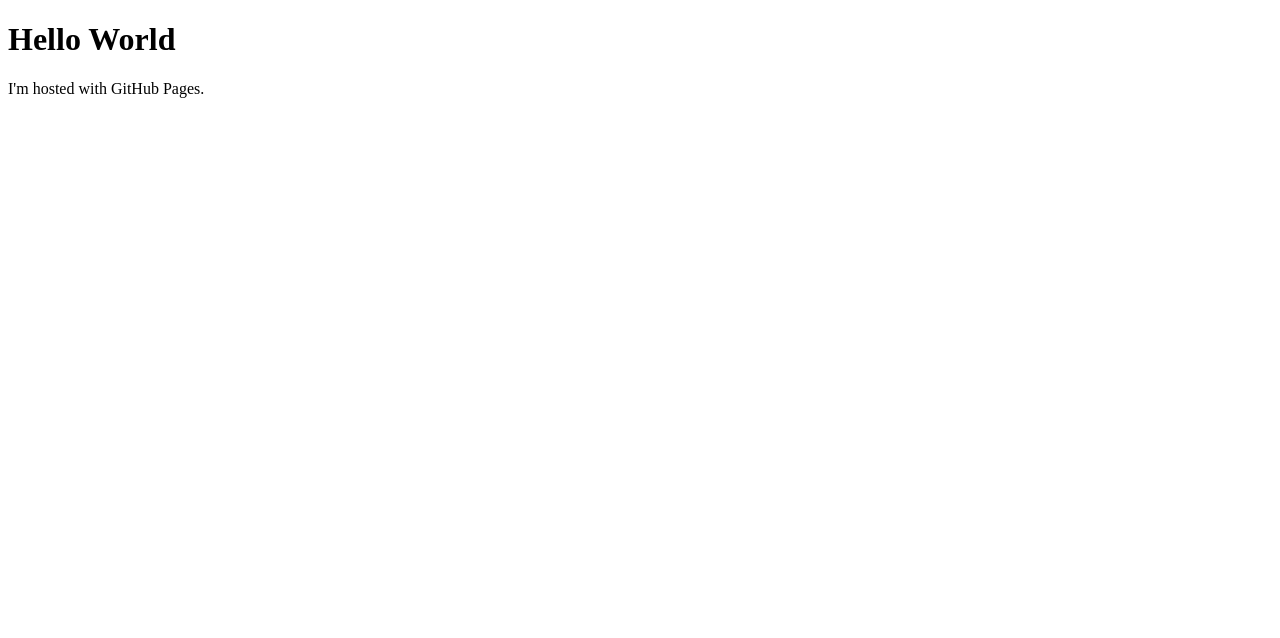
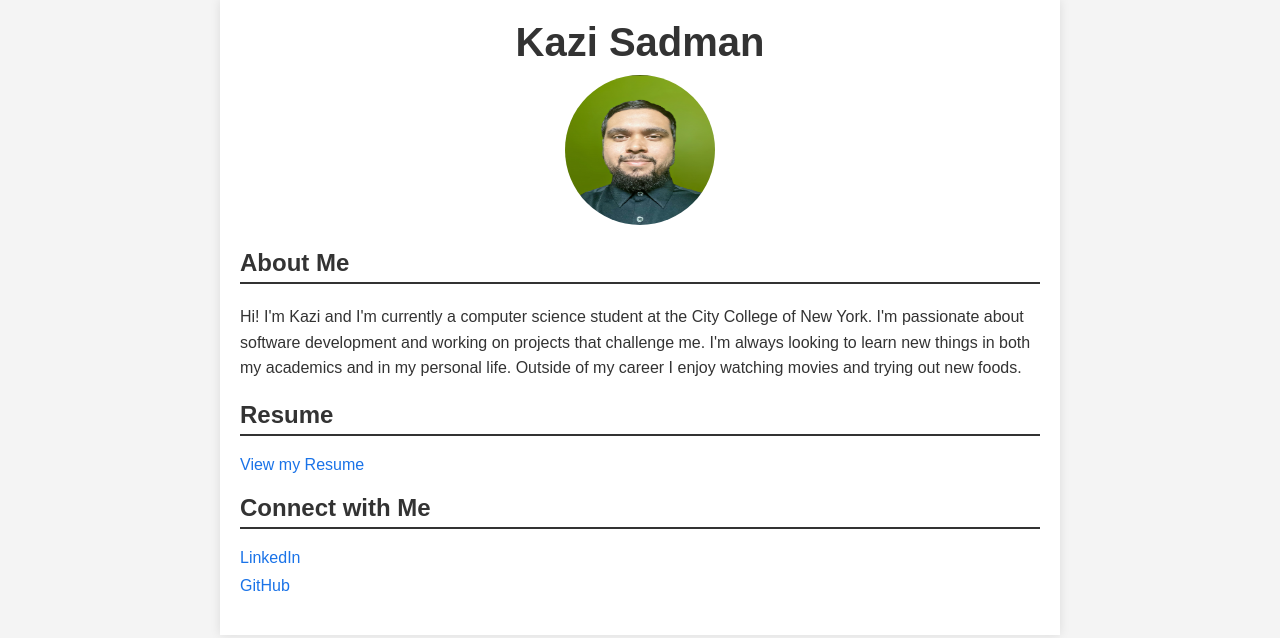
Before and after one commit to FreshPineapple-jpg/FreshPineapple-jpg.github.io, a plain HTML site: page index.html in a window 1280 px wide. Drawn offline with Linux system fonts and the light colour scheme.

Commit message:
Updated my page

```diff
--- a/index.html
+++ b/index.html
@@ -1,7 +1,34 @@
 <!DOCTYPE html>
-<html>
+<html lang="en">
+<head>
+    <meta charset="UTF-8">
+    <meta name="viewport" content="width=device-width, initial-scale=1.0">
+    <title>My Personal Webpage</title>
+    <link rel="stylesheet" href="styles.css">
+</head>
 <body>
-<h1>Hello World</h1>
-<p>I'm hosted with GitHub Pages.</p>
+    <div class="container">
+        <header>
+            <h1>Kazi Sadman</h1>
+            <img src="kazi_photo.png" alt="Kazi Sadman" class="profile-photo">
+        </header>
+        <section class="bio">
+            <h2>About Me</h2>
+            <p>Hi! I'm Kazi and I'm currently a computer science student at the City
+                College of New York. I'm passionate about software development and
+                working on projects that challenge me. I'm always looking to learn new
+                things in both my academics and in my personal life. Outside of my career
+                I enjoy watching movies and trying out new foods.</p>
+        </section>
+        <section class="resume">
+            <h2>Resume</h2>
+            <a href="Kazi_Sadman_Resume_2024.pdf" target="_blank">View my Resume</a>
+        </section>
+        <section class="social-links">
+            <h2>Connect with Me</h2>
+            <a href="https://www.linkedin.com/in/kazi-s-6ba094264/" target="_blank">LinkedIn</a>
+            <a href="https://github.com/FreshPineapple-jpg" target="_blank">GitHub</a>
+        </section>
+    </div>
 </body>
 </html>
--- /dev/null
+++ b/styles.css
@@ -0,0 +1,58 @@
+body {
+    font-family: Arial, sans-serif;
+    margin: 0;
+    padding: 0;
+    background-color: #f4f4f4;
+    color: #333;
+}
+
+.container {
+    max-width: 800px;
+    margin: 0 auto;
+    padding: 20px;
+    background-color: #fff;
+    box-shadow: 0 0 10px rgba(0,0,0,0.1);
+}
+
+header {
+    text-align: center;
+    margin-bottom: 20px;
+}
+
+header h1 {
+    font-size: 2.5em;
+    margin: 0;
+}
+
+.profile-photo {
+    width: 150px;
+    height: 150px;
+    border-radius: 50%;
+    margin-top: 10px;
+}
+
+.bio, .resume, .social-links {
+    margin-bottom: 20px;
+}
+
+h2 {
+    font-size: 1.5em;
+    border-bottom: 2px solid #333;
+    padding-bottom: 5px;
+}
+
+p {
+    font-size: 1em;
+    line-height: 1.6;
+}
+
+a {
+    display: block;
+    color: #1a73e8;
+    text-decoration: none;
+    margin-bottom: 10px;
+}
+
+a:hover {
+    text-decoration: underline;
+}
```
Also changed, not shown: kazi_photo.png (added), 1 other file.
